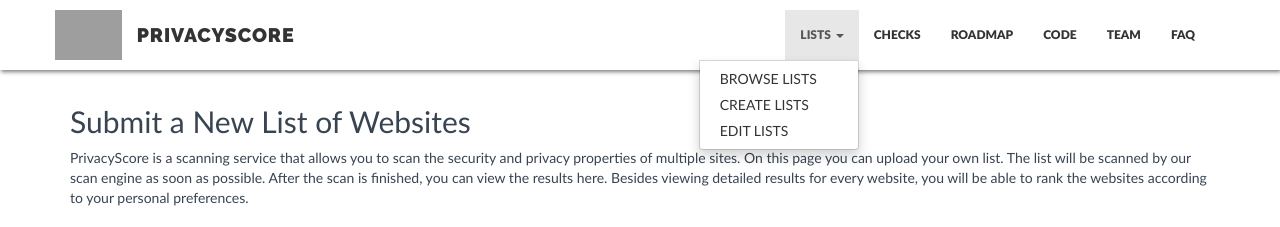
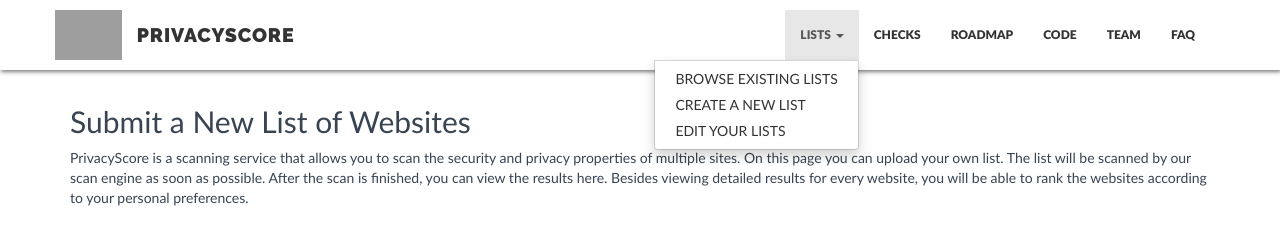
Before and after one commit to PrivacyScore/PrivacyScore, a Django app: template privacyscore/frontend/templates/frontend/list.html in a window 1280 px wide, after a click on "LISTS". Shown: the top 227 px of the page. Run offline with Django 3.2, Linux system fonts and the light colour scheme; the template is opened without the code that fills it: most values are stand-ins (such as "Sample title", 1, 10 or a date in 2020); form fields are guessed from the names that the template uses; some libraries are stand-ins or nearby versions; some web fonts are replaced; grey boxes are pictures that could not be loaded.

Commit message:
be more specific in the title of the page (closes #105)

```diff
--- a/privacyscore/frontend/templates/frontend/base.html
+++ b/privacyscore/frontend/templates/frontend/base.html
@@ -36,9 +36,9 @@
                     <li class="dropdown">
                         <a href="#" class="dropdown-toggle" data-toggle="dropdown">LISTS <b class="caret"></b></a>
                         <ul class="dropdown-menu">
-                            <li><a href="{% url 'frontend:browse' %}">Browse lists</a></li>
-                            <li><a href="{% url 'frontend:scan_list' %}">Create lists</a></li>
-                            <li><a href="#">Edit lists</a></li>
+                            <li><a href="{% url 'frontend:browse' %}">Browse Existing Lists</a></li>
+                            <li><a href="{% url 'frontend:scan_list' %}">Create a New List</a></li>
+                            <li><a href="#">Edit Your Lists</a></li>
                         </ul>
                     </li>
                     <li><a href="{% url 'frontend:checks' %}">Checks</a></li>
--- a/privacyscore/frontend/templates/frontend/list.html
+++ b/privacyscore/frontend/templates/frontend/list.html
@@ -3,7 +3,7 @@
 {% load i18n %}
 {% load widget_tweaks %}
 
-{% block title %}PrivacyScore{% endblock title %}
+{% block title %}Submit a New List of Websites{% endblock title %}
 
 {% block additional_js %}
 {% endblock additional_js %}
--- a/privacyscore/frontend/templates/frontend/login.html
+++ b/privacyscore/frontend/templates/frontend/login.html
@@ -3,7 +3,7 @@
 {% load static %}
 {% load widget_tweaks %}
 
-{% block title %}PrivacyScore{% endblock title %}
+{% block title %}Login{% endblock title %}
 
 {% block content %}
   <content>
--- a/privacyscore/frontend/templates/frontend/view_scan_list.html
+++ b/privacyscore/frontend/templates/frontend/view_scan_list.html
@@ -2,7 +2,7 @@
 {% load static %}
 {% load i18n %}
 
-{% block title %}PrivacyScore{% endblock title %}
+{% block title %}Results for {{ scan_list.name }}{% endblock title %}
 
 {% block additional_css %}
 <style type="text/css">
--- a/privacyscore/frontend/templates/frontend/view_site.html
+++ b/privacyscore/frontend/templates/frontend/view_site.html
@@ -2,7 +2,7 @@
 {% load static %}
 {% load i18n %}
 
-{% block title %}PrivacyScore{% endblock title %}
+{% block title %}Results for {{ site.url }}{% endblock title %}
 
 {% block additional_js %}
   <script src="{% static 'frontend/js/buttons.colVis.js' %}"></script>
```
